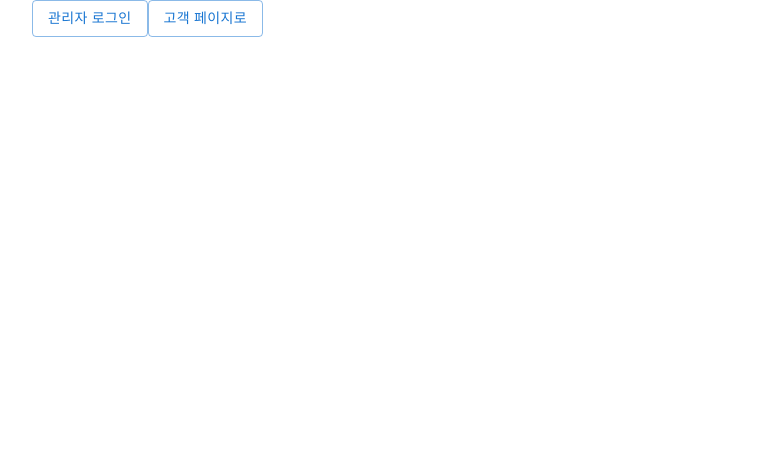
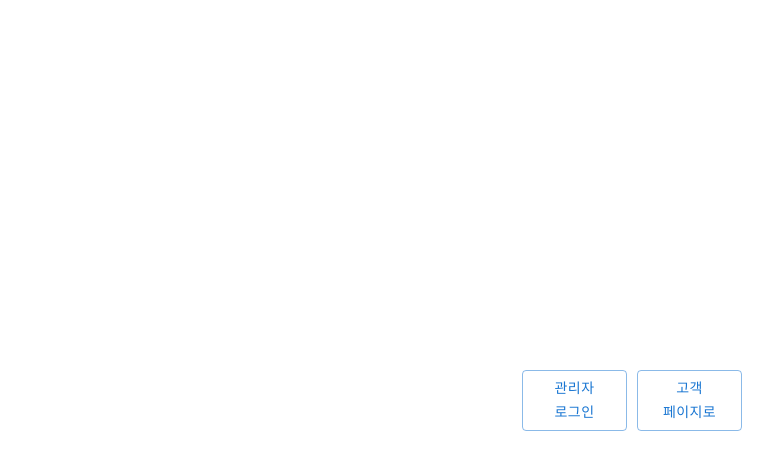
Before and after one commit to godeka/kiki_kiosk, a React (Create React App) app in the folder frontend/: page /End in a window 1280 px wide. Shown: the top 470 px of the page, without its empty margins (8-781 px from the left). Built offline with nearby package versions, Linux system fonts and the light colour scheme.

Commit message:
[style] 모든 페이지 너비 및 여백 조정 #13

```diff
--- a/frontend/src/App.js
+++ b/frontend/src/App.js
@@ -1,6 +1,6 @@
 import { useState } from "react";
 
-import { Container, Button } from "@mui/material";
+import { Container, Button, Box } from "@mui/material";
 
 import CustomerPage from "./components/customer/CustomerPage.js";
 import AdminPage from "./components/admin/AdminPage.js";
@@ -19,9 +19,27 @@
 
 function Home({ setMode }) {
   return (
-    <>
+    <Box
+      sx={{
+        display: "flex",
+        justifyContent: "center", // 수평 중앙 정렬
+        alignItems: "center", // 수직 중앙 정렬
+        height: "100vh", // 전체 뷰포트 높이
+      }}
+    >
+      <Box
+        sx={{
+          display: "flex",
+          justifyContent: "space-between",
+          width: "220px", // 버튼 두 개와 여유 공간 포함한 너비
+        }}
+      >
         <Button
           variant="outlined"
+          sx={{
+            marginRight: "10px", // 버튼 사이 여백
+            wordBreak: "keep-all",
+          }}
           onClick={() => {
             setMode("admin");
           }}
@@ -30,13 +48,17 @@
         </Button>
         <Button
           variant="outlined"
+          sx={{
+            wordBreak: "keep-all",
+          }}
           onClick={() => {
             setMode("customer");
           }}
         >
           고객 페이지로
         </Button>
-    </>
+      </Box>
+    </Box>
   );
 }
 
--- a/frontend/src/components/admin/AdminPage.js
+++ b/frontend/src/components/admin/AdminPage.js
@@ -10,7 +10,7 @@
   const [loggedIn, setLoggedIn] = useState(false);
 
   return (
-    <Container>
+    <Container className="admin-page" disableGutters>
       <IconButton onClick={() => setMode("home")}>
         <ArrowBack />
       </IconButton>
--- a/frontend/src/components/admin/AdminScreen.js
+++ b/frontend/src/components/admin/AdminScreen.js
@@ -22,7 +22,7 @@
   };
 
   return (
-    <Container>
+    <Container disableGutters>
       <AppBar position="static">
         <Toolbar>
           <Typography variant="h6" sx={{ flexGrow: 1 }}>
--- a/frontend/src/components/customer/CustomerPage.js
+++ b/frontend/src/components/customer/CustomerPage.js
@@ -36,7 +36,7 @@
   };
 
   return (
-    <>
+    <Container className="customer-page" disableGutters>
       <Button variant="outlined" onClick={() => setMode("home")}>
         관리자 페이지로
       </Button>
@@ -130,7 +130,7 @@
           </Routes>
         </BrowserRouter>
       </Container>
-    </>
+    </Container>
   );
 }
 
--- a/frontend/src/index.css
+++ b/frontend/src/index.css
@@ -5,6 +5,17 @@
 
 html {
   background-color: white;
+}
+
+.admin-page {
+  width: 100%;
+  height: 100vh;
+  max-width: 500px;
+  margin: 0 auto;
+
+  @media (max-width: 500px) {
+    max-width: 100%;
+  }
 }
 
 .customer-page {
```
Lines whose indentation alone changed are shown as unchanged.
